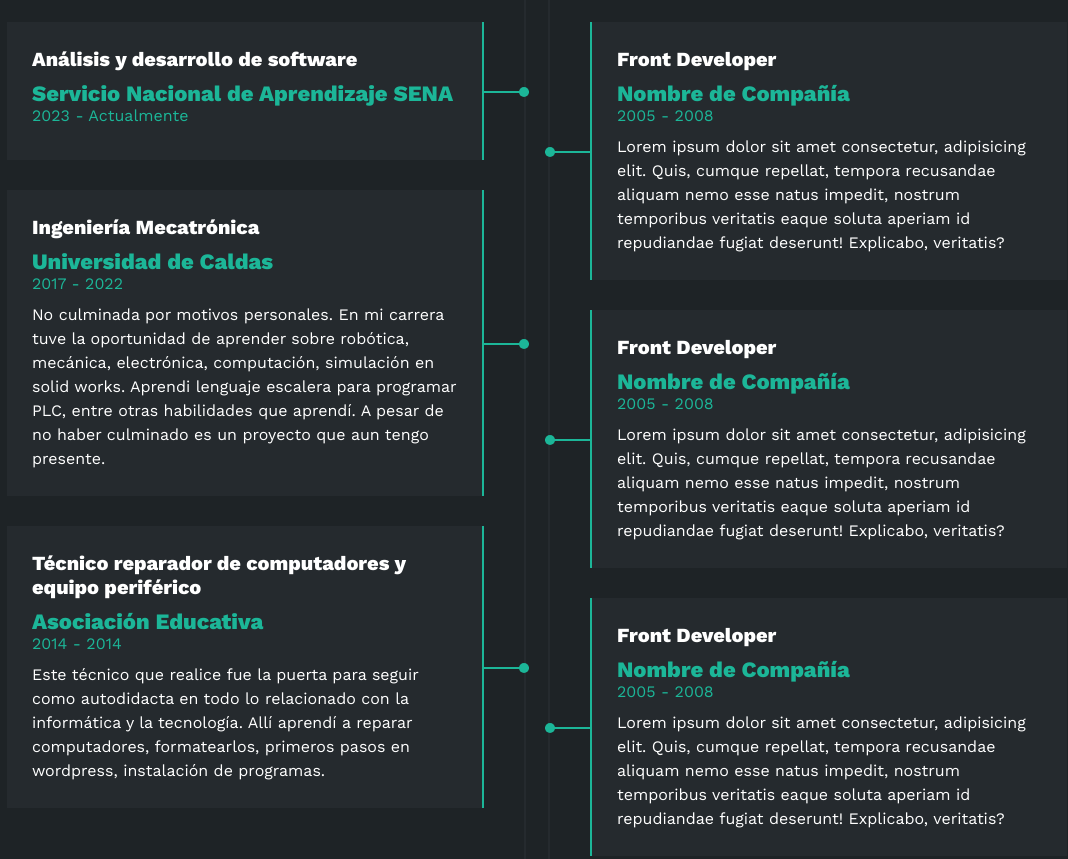
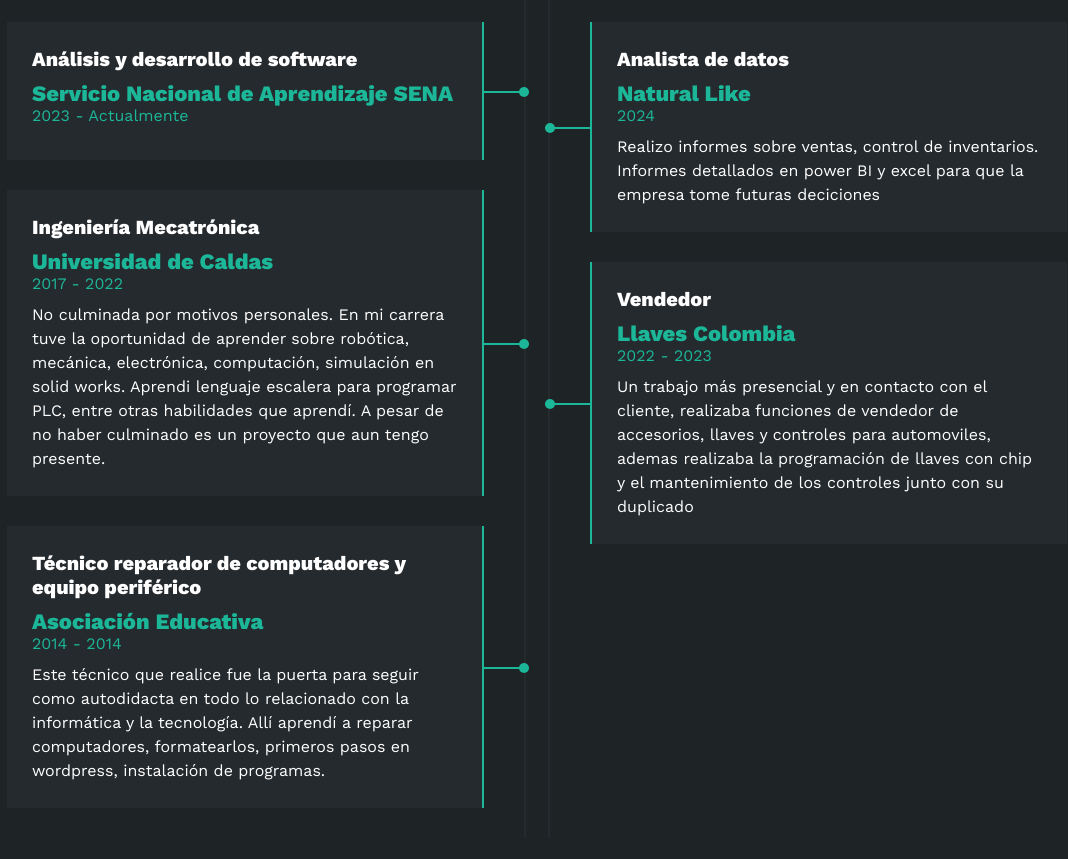
Before and after one commit to OAM18/OAM18, a plain HTML site: page index.html in a window 1280 px wide. Shown: the part 2261-3120 px from the top of the page, without its empty margins (103-1171 px from the left). Drawn offline with nearby package versions, Linux system fonts and the light colour scheme.

Commit message:
trabajos

```diff
--- a/index.html
+++ b/index.html
@@ -251,28 +251,19 @@
                 <div class="col derecha">
                     <h3>Experiencia de trabajo</h3>
                     <div class="item der">
-                        <h4>Front Developer</h4>
-                        <span class="casa">Nombre de Compañía</span>
-                        <span class="fecha">2005 - 2008</span>
-                        <p>Lorem ipsum dolor sit amet consectetur, adipisicing elit. Quis, cumque repellat, tempora recusandae aliquam nemo esse natus impedit, nostrum temporibus veritatis eaque soluta aperiam id repudiandae fugiat deserunt! Explicabo, veritatis?</p>
+                        <h4>Analista de datos</h4>
+                        <span class="casa">Natural Like</span>
+                        <span class="fecha">2024</span>
+                        <p>Realizo informes sobre ventas, control de inventarios. Informes detallados en power BI y excel para que la empresa tome futuras deciciones</p>
                         <div class="conectord">
                             <div class="circulod"></div>
                         </div>
                     </div>
                     <div class="item der">
-                        <h4>Front Developer</h4>
-                        <span class="casa">Nombre de Compañía</span>
-                        <span class="fecha">2005 - 2008</span>
-                        <p>Lorem ipsum dolor sit amet consectetur, adipisicing elit. Quis, cumque repellat, tempora recusandae aliquam nemo esse natus impedit, nostrum temporibus veritatis eaque soluta aperiam id repudiandae fugiat deserunt! Explicabo, veritatis?</p>
-                        <div class="conectord">
-                            <div class="circulod"></div>
-                        </div>
-                    </div>
-                    <div class="item der">
-                        <h4>Front Developer</h4>
-                        <span class="casa">Nombre de Compañía</span>
-                        <span class="fecha">2005 - 2008</span>
-                        <p>Lorem ipsum dolor sit amet consectetur, adipisicing elit. Quis, cumque repellat, tempora recusandae aliquam nemo esse natus impedit, nostrum temporibus veritatis eaque soluta aperiam id repudiandae fugiat deserunt! Explicabo, veritatis?</p>
+                        <h4>Vendedor</h4>
+                        <span class="casa">Llaves Colombia</span>
+                        <span class="fecha">2022 - 2023</span>
+                        <p>Un trabajo más presencial y en contacto con el cliente, realizaba funciones de vendedor de accesorios, llaves y controles para automoviles, ademas realizaba la programación de llaves con chip y el mantenimiento de los controles junto con su duplicado</p>
                         <div class="conectord">
                             <div class="circulod"></div>
                         </div>
```
